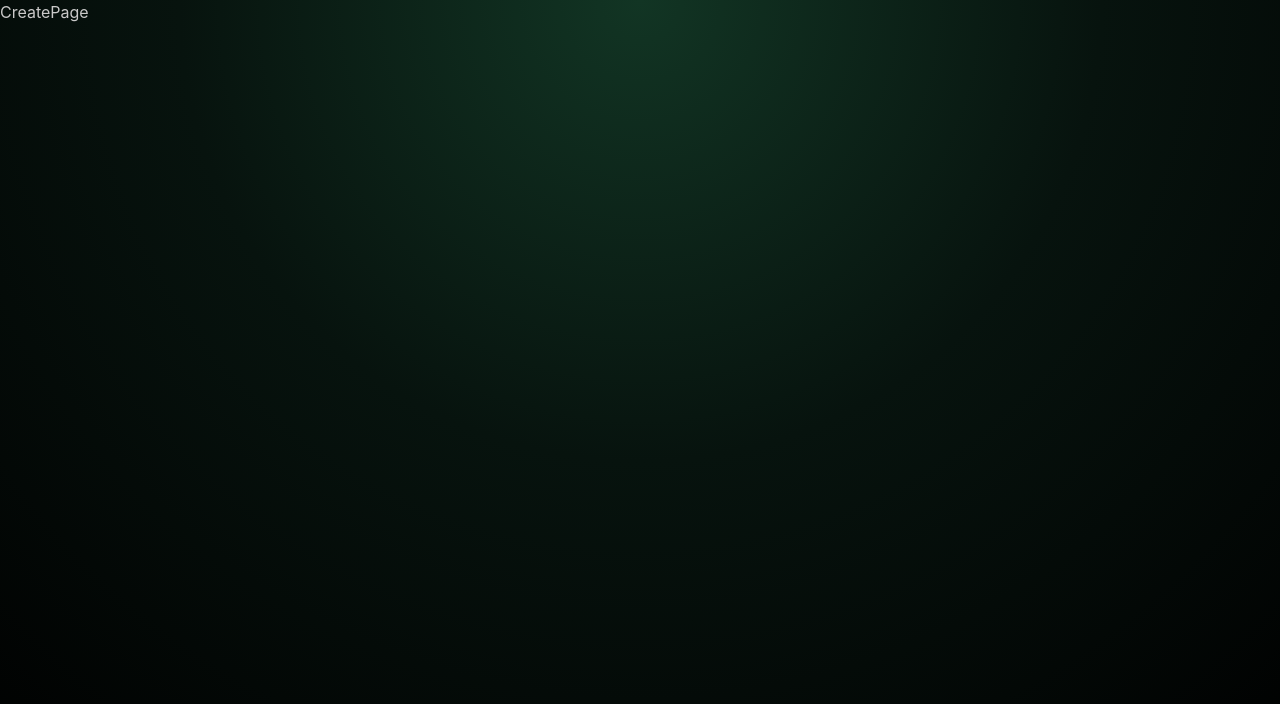
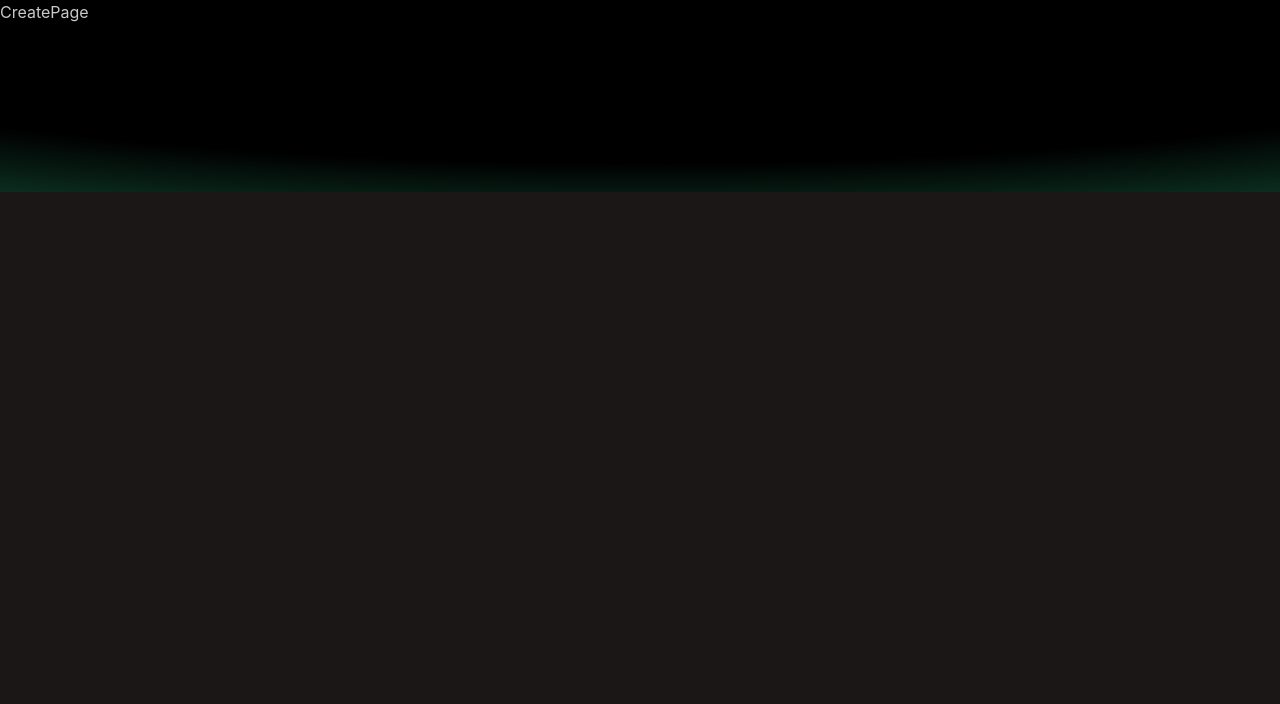
Before and after one commit to brandonmay-dev/jotli, a React (Vite) app in the folder frontend/: page /create in a window 1280 px wide. Shown: the top 704 px of the page. Built offline with nearby package versions, Linux system fonts and the light colour scheme.

Commit message:
Update styling

```diff
--- a/frontend/src/App.jsx
+++ b/frontend/src/App.jsx
@@ -6,8 +6,8 @@ import NoteDetailPage from "./pages/NoteDetailPage";
 
 const App = () => {
   return (
-    <div className="relative min-h-screen w-full overflow-hidden">
-      <div className="absolute inset-0 -z-10 bg-[radial-gradient(circle_at_top,#123524_0%,#07130e_45%,#000000_100%)]" />
+    <div className="relative h-full w-full">
+      <div className="absolute inset-0 -z-10 h-full w-full items-center px-5 py-24 [background:radial-gradient(125%_125%_at_50%_10%,#000_60%,#00FF9D40_100%)]" />
 
       <Routes>
         <Route path="/" element={<HomePage />} />
```
